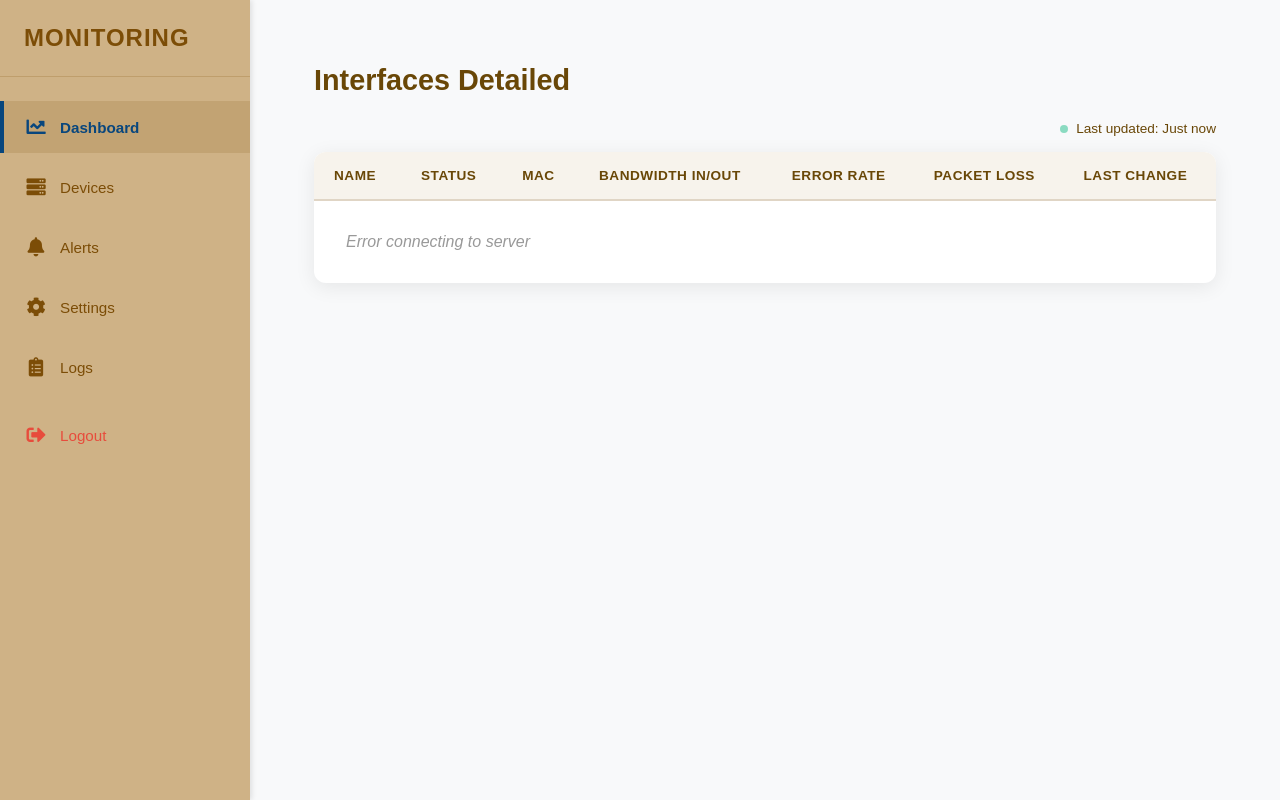
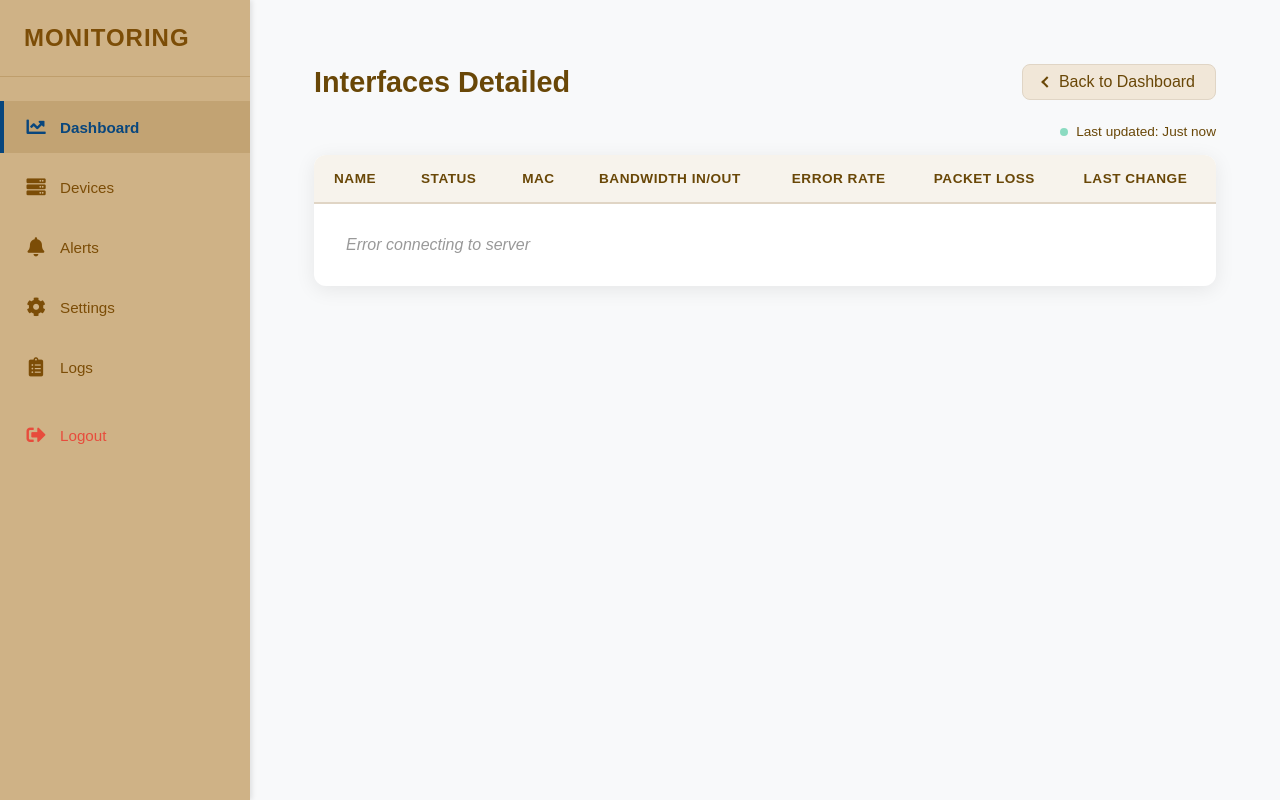
Before and after one commit to Omar23232/Oversee-backend, a Django app: page /interfaces/ in a window 1280 px wide. Run offline with Django 5.2, Linux system fonts and the light colour scheme; a user stored in the database is signed in.

Commit message:
adding go back button to the interface page

```diff
--- a/Oversee_backend/login/services/switch_command_executer.py
+++ b/Oversee_backend/login/services/switch_command_executer.py
@@ -279,8 +279,6 @@ class switch_command_executor:
                 interfaces_text = result['output']['raw_output']
 
                 # Split the output by interface sections
-                # Each interface section starts with the interface name followed by 'is'
-                # Restrict to only GigabitEthernet or Vlan interfaces
                 interface_pattern = r'((GigabitEthernet\d+/\d+|Vlan\d+)) is ([\w/()-]+).*?(?=(?:(GigabitEthernet\d+/\d+|Vlan\d+) is|\Z))'
                 interface_sections = re.findall(interface_pattern, interfaces_text, re.DOTALL)
 
--- a/Oversee_backend/login/static/login/css/interfaces.css
+++ b/Oversee_backend/login/static/login/css/interfaces.css
@@ -23,6 +23,44 @@ body {
     font-size: 1.8rem;
     margin-bottom: 1.5rem;
     font-weight: 600;
+}
+
+/* Header section with back button */
+.header-section {
+    display: flex;
+    justify-content: space-between;
+    align-items: center;
+    margin-bottom: 1.5rem;
+}
+
+.header-section h2 {
+    margin-bottom: 0;
+}
+
+.btn-back {
+    display: inline-flex;
+    align-items: center;
+    background-color: #f1e7d8;
+    color: #694707;
+    padding: 0.5rem 1.25rem;
+    border-radius: 8px;
+    text-decoration: none;
+    font-weight: 500;
+    border: 1px solid #e0d5c5;
+    transition: all 0.2s ease;
+}
+
+.btn-back:hover {
+    background-color: #e0d5c5;
+}
+
+.arrow-left {
+    border: solid #694707;
+    border-width: 0 2px 2px 0;
+    display: inline-block;
+    padding: 3px;
+    margin-right: 8px;
+    transform: rotate(135deg);
 }
 
 /* Table Container */
--- a/Oversee_backend/login/templates/login/interfaces.html
+++ b/Oversee_backend/login/templates/login/interfaces.html
@@ -11,10 +11,14 @@
 
 <body>
     {% include 'login/partials/sidebar.html' %}
-
-    <main class="main-content">
+      <main class="main-content">
         <div class="content-area">
-            <h2>Interfaces Detailed</h2>
+            <div class="header-section">
+                <h2>Interfaces Detailed</h2>
+                <a href="/dashboard/" class="btn btn-back">
+                    <i class="arrow-left"></i> Back to Dashboard
+                </a>
+            </div>
 
             <div class="refresh-indicator">
                 <span class="dot"></span>
```
